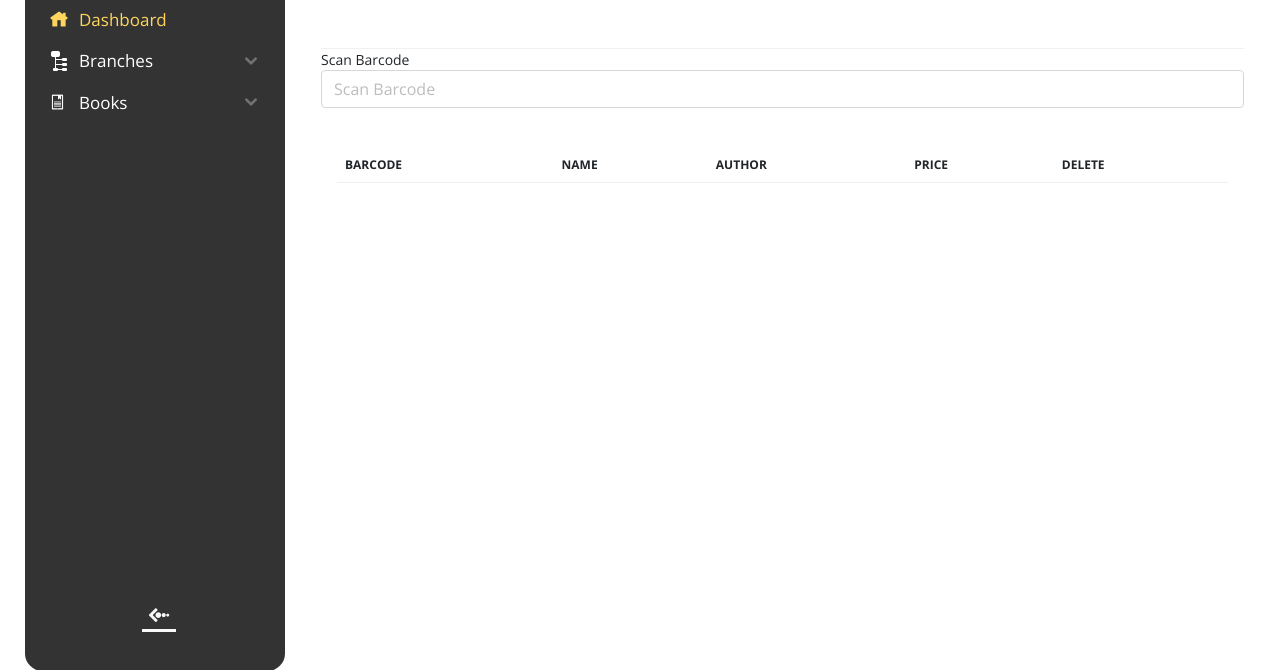
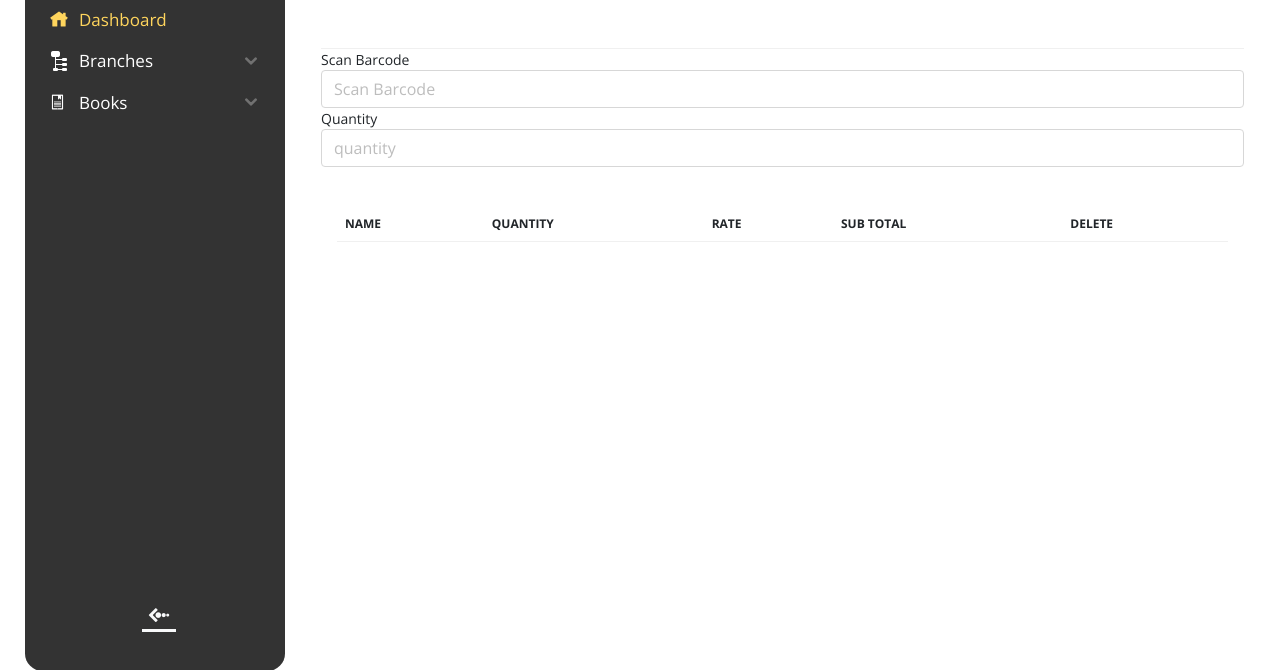
Before and after one commit to Ashik-Ckl/bookfare, a Django app: page /branch/create-invoice/ in a window 1280 px wide. Shown: the part 104-774 px from the top of the page. Run offline with Django 4.2, Linux system fonts and the light colour scheme; lists and menus that the app fills with data are empty; some libraries are stand-ins or nearby versions.

Commit message:
new changes

```diff
--- a/branchapi/views.py
+++ b/branchapi/views.py
@@ -24,7 +24,7 @@ class GetBooksToBranch(viewsets.ModelViewSet):
     def get_queryset(self):
         barcode = self.request.query_params.get('barcode')
         if barcode != None:
-            return self.queryset.filter(book__barcode=barcode)
+            return self.queryset.filter(branch=self.request.user.branch,book__barcode=barcode)
         else:
             return self.queryset.filter(branch=self.request.user.branch)
 
--- a/static/branch/create-invoice.js
+++ b/static/branch/create-invoice.js
@@ -1,4 +1,4 @@
-var data = {}
+var data = [];
 
 $("#invoiceForm").submit(function(){
     var barcode = $('input[name=barcode]').val();
@@ -15,29 +15,87 @@ $("#invoiceForm").submit(function(){
         statusCode: {
             200: function (response) {
                 console.log(response[0]['id'])
-                console.log(response[0][1].book['barcode'])
-                for (var n = 0; n < data.length; n++) {
-                    if (data[n].id == response['id']) {
-                        data[n].quantity = parseInt(data[n].quantity) + parseInt(1)
+                console.log(response[0].book['barcode'])
+                if(data.length > 0){
+                    for(var n = 0; n < data.length; n++) {
+                        if(data[n].id == response[0]['id']) {
+                            console.log('true')
+                            data[n].quantity = $('input[name=quantity]').val();
                             console.log('0')
-                        console.log(data)
+                            $("#tbodyMB").empty();
+                            for (var i = 0; i < data.length; i++) {
+                                var total = data[i].quantity * data[i].rate
+                                var row = $("<tr />")
+                                $("#invoiceTable").append(row);
+                                row.append($("<td>" + data[i].name + "</td>"));
+                                row.append($("<td>" + data[i].quantity + "</td>"));
+                                row.append($("<td>" + data[i].rate + "</td>"));
+                                row.append($("<td>" + total + "</td>"));
+                                row.append($("<td>" + '<button id="btnDeleteMBk" type="button" class="btn btn-outline-secondary" value=' + data[i].id + ' deleterow"><i class="icofont-ui-delete text-danger"></i></button>' + "</td>"));
+                            }
                         }
                         else{
-                        console.log('not')
                             obj = {
-                            'id': response['id'],
-                            'name': response['name'],
-                            'quantity': 1,
-                            'rate' : response.book['sales_rate']
+                                'id': response[0]['id'],
+                                'name': response[0].book['name'],
+                                'quantity': $('input[name=quantity]').val(),
+                                'rate' : response[0].book['sales_rate']
                             }
                             data.push(obj)
-                        console.log('1')
                             console.log(data)
+                            $("#tbodyMB").empty();
+                            for (var i = 0; i < data.length; i++) {
+                                var total = data[i].quantity * data[i].rate
+                                var row = $("<tr />")
+                                $("#invoiceTable").append(row);
+                                row.append($("<td>" + data[i].name + "</td>"));
+                                row.append($("<td>" + data[i].quantity + "</td>"));
+                                row.append($("<td>" + data[i].rate + "</td>"));
+                                row.append($("<td>" + total + "</td>"));
+                                row.append($("<td>" + '<button id="btnDeleteMBk" type="button" class="btn btn-outline-secondary" value=' + data[i].id + ' deleterow"><i class="icofont-ui-delete text-danger"></i></button>' + "</td>"));
+                            }
+                        }
+                    }
+                }
+                else{
+                    obj = {
+                        'id': response[0]['id'],
+                        'name': response[0].book['name'],
+                        'quantity': '1',
+                        'rate' : response[0].book['sales_rate']
+                    }
+                    data.push(obj)
+                    console.log(data)
+                    $("#tbodyMB").empty();
+                    for (var i = 0; i < data.length; i++) {
+                        var total = data[i].quantity * data[i].rate
+                        var row = $("<tr />")
+                        $("#invoiceTable").append(row);
+                        row.append($("<td>" + data[i].name + "</td>"));
+                        row.append($("<td>" + data[i].quantity + "</td>"));
+                        row.append($("<td>" + data[i].rate + "</td>"));
+                        row.append($("<td>" + total + "</td>"));
+                        row.append($("<td>" + '<button id="btnDeleteMBk" type="button" class="btn btn-outline-secondary" value=' + data[i].id + ' deleterow"><i class="icofont-ui-delete text-danger"></i></button>' + "</td>"));
+                    }
                 }
 
-                }
             }
         }
     });
     return false
 });
+
+function viewTable (){
+    $("#tbodyMB").empty();
+    for (var i = 0; i < data.length; i++) {
+        var total = data[i].quantity * data[i].rate
+        var row = $("<tr />")
+        $("#invoiceTable").append(row);
+        row.append($("<td>" + data[i].name + "</td>"));
+        row.append($("<td>" + data[i].quantity + "</td>"));
+        row.append($("<td>" + data[i].rate + "</td>"));
+        row.append($("<td>" + total + "</td>"));
+        row.append($("<td>" + '<button id="btnDeleteMBk" type="button" class="btn btn-outline-secondary" value=' + data[i].id + ' deleterow"><i class="icofont-ui-delete text-danger"></i></button>' + "</td>"));
+    }
+    return false
+}
--- a/static/warehouse/js/manage-books.js
+++ b/static/warehouse/js/manage-books.js
@@ -1,5 +1,4 @@
 var data = [];
-
 
 $("#bookTable").on("change", ".cbCheck", function () {
     var id = $(this).attr("value");
--- a/templates/branch/create-invoice.html
+++ b/templates/branch/create-invoice.html
@@ -16,10 +16,18 @@
                     </div>
                 </div>
                 <form id="invoiceForm">
+
                     <div class="form-group">
+                        <div class="row">
+                            <div cl></div>
+                        </div>
                       <label for="exampleInputEmail1">Scan Barcode</label>
-                      <input type="text" class="form-control" name="barcode" id="bookId" placeholder="Scan Barcode">
+                      <input type="text" class="form-control" name="barcode" id="bookId" placeholder="Scan Barcode" required        >
                     </div>
+                    <div class="form-group">
+                        <label for="exampleInputEmail1">Quantity</label>
+                        <input type="number" class="form-control" name="quantity" placeholder="quantity" required>
+                      </div>
                     <button type="submit" class="btn btn-primary" hidden>Submit</button>
                   </form>
             </div>
@@ -31,14 +39,14 @@
                         <table id="invoiceTable" class="table table-hover align-middle mb-0" style="width:100%">
                             <thead>
                                 <tr>
-                                    <th>Barcode</th>
                                     <th>Name</th>
-                                    <th>Author</th>
-                                    <th>Price</th>
+                                    <th>Quantity</th>
+                                    <th>Rate</th>
+                                    <th>Sub Total</th>
                                     <th>Delete</th>
                                 </tr>
                             </thead>
-                            <tbody>
+                            <tbody id="tbodyMB">
                             </tbody>
                         </table>
                     </div>
--- a/templates/branch/partial/sidebar.html
+++ b/templates/branch/partial/sidebar.html
@@ -4,7 +4,7 @@
         <!-- sidebar -->
         <div class="sidebar px-4 py-4 py-md-4 me-0">
             <div class="d-flex flex-column h-100">
-                <a href="/official/dashboard/" class="mb-0 brand-icon">
+                <a href="/branch/dashboard/" class="mb-0 brand-icon">
                     <span class="logo-icon">
                     </span>
                     <span class="logo-text"> <img class="logo-main" src="" width="105" height="34" alt="Logo" /></span>
```
Lines whose indentation alone changed are shown as unchanged.
